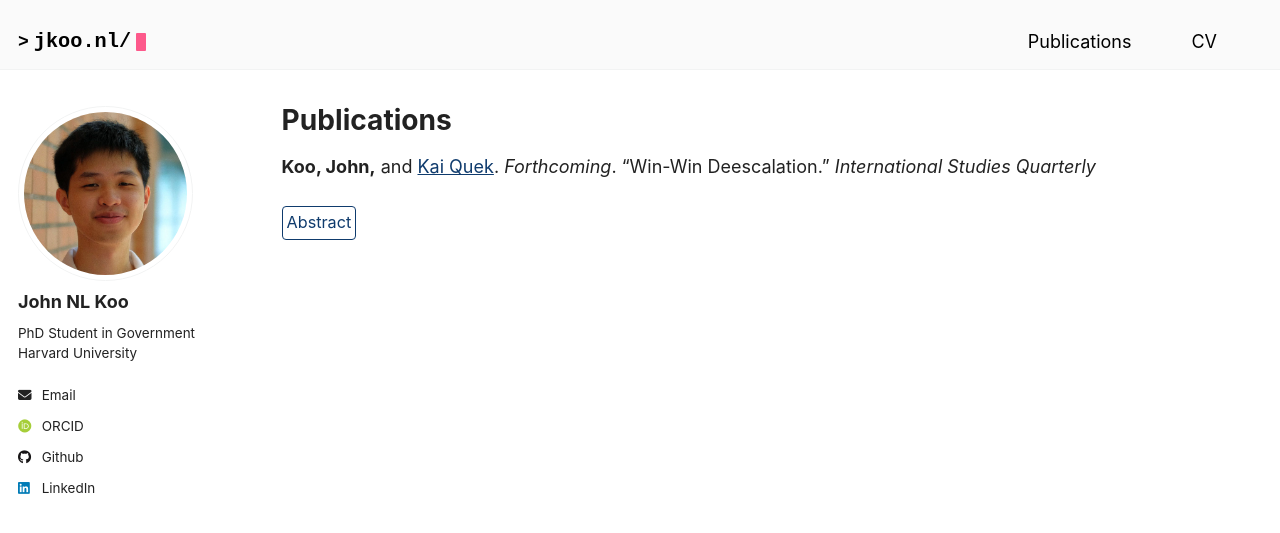
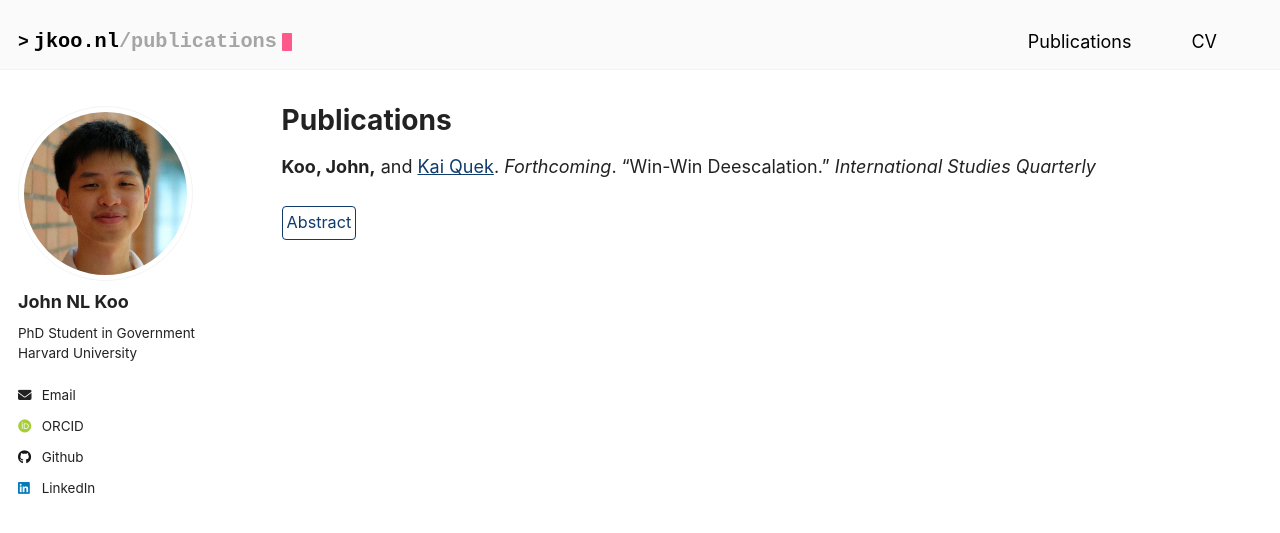
Before and after one commit to tanxpyox/jkoo.nl, a Jekyll site: the page built from _pages/publications.md, in a window 1280 px wide. Shown: the top 533 px of the page. Built offline with Jekyll 4.4.1, drawn with Linux system fonts in a browser that asks for light colours; some web fonts are replaced.

Commit message:
masthead nav

```diff
--- a/_includes/masthead.html
+++ b/_includes/masthead.html
@@ -7,7 +7,8 @@
       <a href="{{ base_path }}/">
         <div class="xlogo">
           <span class="xlogo__mark">&gt;</span>
-          <span class="xlogo__text">jkoo.nl/</span>
+          <span class="xlogo__text">jkoo.nl</span>
+          <span class="xlogo__subtext">{{page.url}}</span>
           <span class="xlogo__cursor"></span>
         </div>
       </a>
--- a/_pages/publications.md
+++ b/_pages/publications.md
@@ -1,7 +1,7 @@
 ---
 layout: archive
 title: "Publications"
-permalink: /publications/
+permalink: /publications
 author_profile: true
 ---
 
--- a/_sass/_masthead.scss
+++ b/_sass/_masthead.scss
@@ -234,6 +234,12 @@ $media-size-tablet: "(max-width: 900px)";
     color: #000;
   }
 
+  &__subtext{
+    font-size: 1.125rem;
+    white-space: nowrap;
+    color: #A5A5A5;
+  }
+
   &__cursor {
     display: inline-block;
     width: 10px;
```
Also changed, not shown: _pages/404.md (+1 -1 lines), _pages/cv.md (+1 -1 lines), _pages/sitemap.md (+1 -1 lines).
